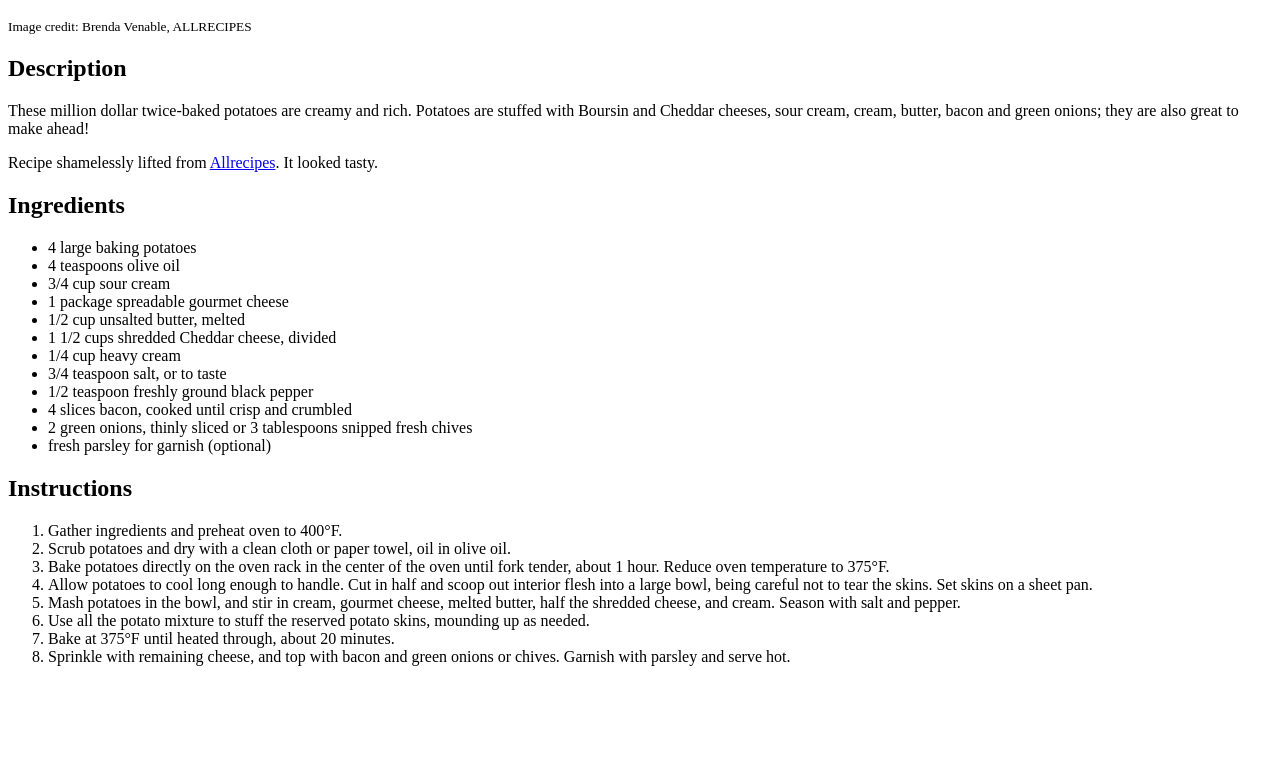
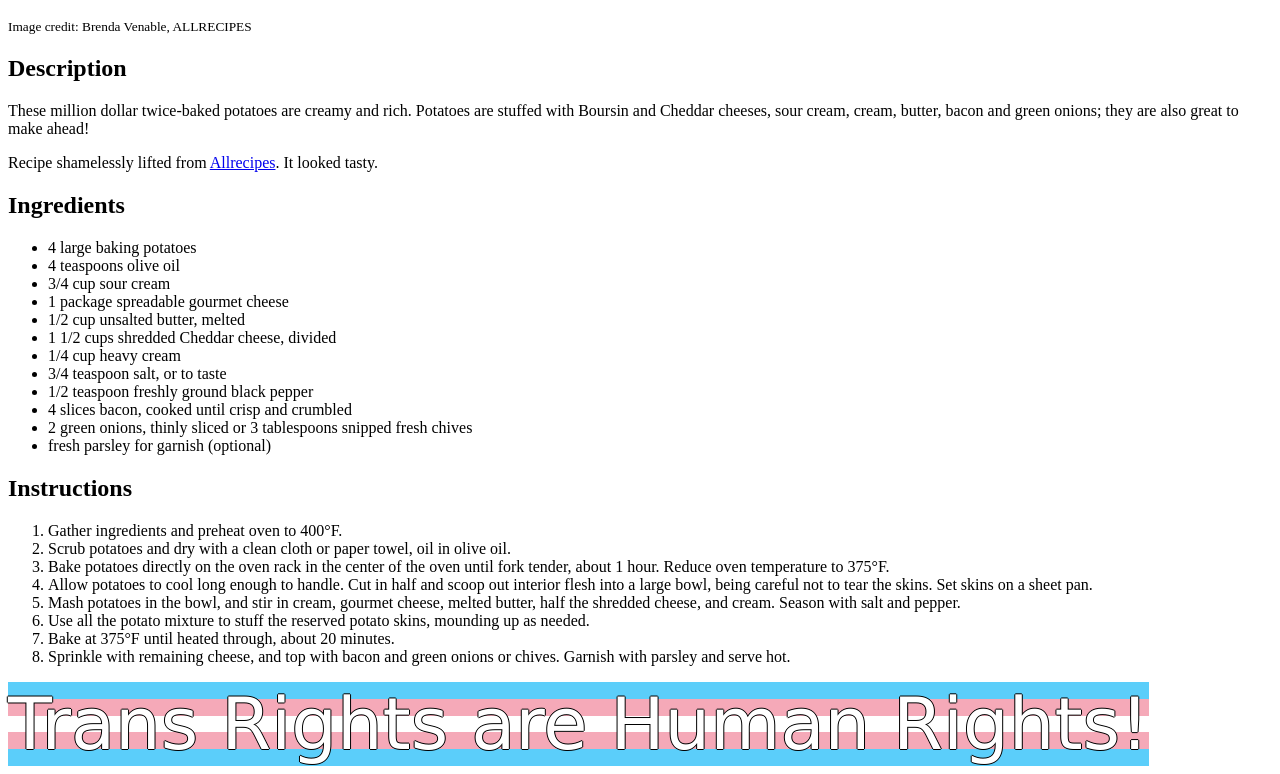
Before and after one commit to Umgak/odin-recipes, a plain HTML site: page recipes/million-dollar-potatoes.html in a window 1280 px wide. Shown: the part 341-1115 px from the top of the page. Before the commit the page ends 1023 px from the top, so only its background shows below. Drawn offline with Linux system fonts and the light colour scheme.

Commit message:
feature: trans rights invasion
Every page shall have trans rights. So saith Lily.

```diff
--- a/css/style.css
+++ b/css/style.css
@@ -14,7 +14,6 @@
     #5BCEFA 80%,
     #5BCEFA 100%
   );
-  -webkit-text-stroke-width: 2px;
-  -webkit-text-stroke-color: black;
-  font-family:'Segoe UI', Tahoma, Geneva, Verdana, sans-serif;
+  text-shadow: -1px 0 black, 0 1px black, 1px 0 black, 0 -1px black;
+  font-family: Verdana, Helvetica, sans-serif;
 }
--- a/recipes/million-dollar-potatoes.html
+++ b/recipes/million-dollar-potatoes.html
@@ -4,6 +4,7 @@
         <meta charset="UTF-8">
         <meta name="viewport" content="width=device-width, initial-scale=1.0">
         <title>Million Dollar Twice-Baked Potatoes Recipe</title>
+        <link rel="stylesheet" href="../css/style.css">
     </head>
     <body>
         <small><a href="../index.html">Back home</a></small>
@@ -39,5 +40,6 @@
             <li>Bake at 375°F until heated through, about 20 minutes.</li>
             <li>Sprinkle with remaining cheese, and top with bacon and green onions or chives. Garnish with parsley and serve hot.</li>
         </ol>
+        <span class="transrights">Trans Rights are Human Rights!</span>
     </body>
 </html>
```
Also changed, not shown: recipes/lohikeitto.html (+2 -1 lines), recipes/super-nachos.html (+2 -0 lines). Lines whose indentation alone changed are shown as unchanged.
